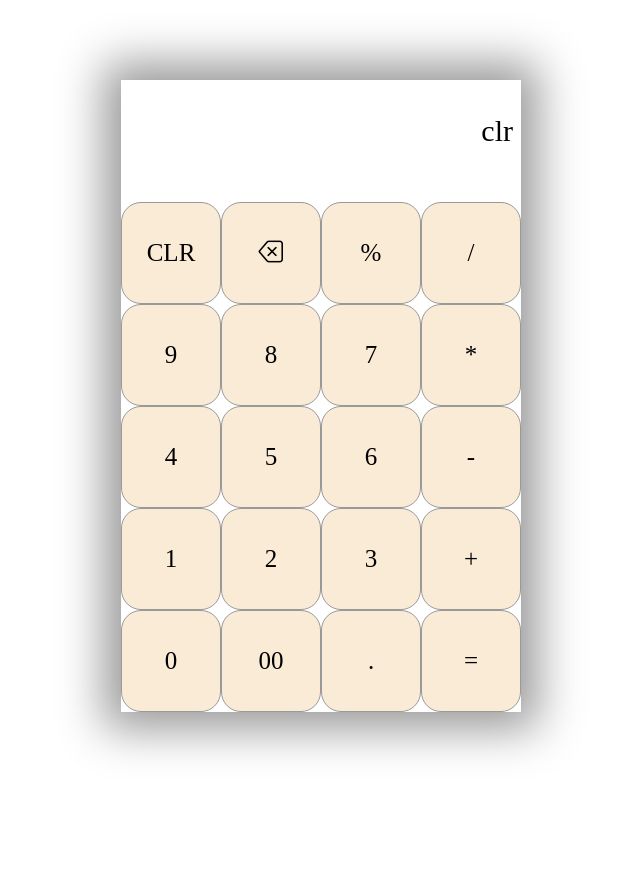
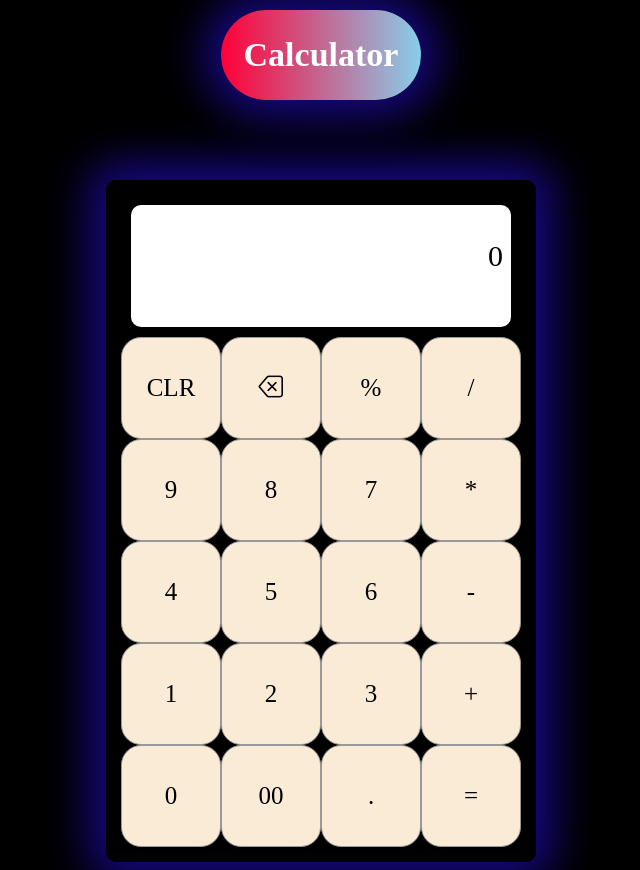
Before and after one commit to Siddharth6937/JavaScript, a plain HTML site: page project/Calculator/index.html in a window 1280 px wide. Both pictures are taken after a click on the element "CLR". Shown: the whole page, without its empty margins (319-959 px from the left). Before the commit the page ends 800 px from the top, so only its background shows below. Drawn offline with nearby package versions, Linux system fonts and the light colour scheme.

Commit message:
Optimzed Code

```diff
--- a/project/Calculator/index.css
+++ b/project/Calculator/index.css
@@ -1,28 +1,56 @@
-.container{
+body {
+    background: #000;
+}
+
+.head {
+    display: flex;
+    justify-content: center;
+    align-items: center;
+    width: 200px;
+    height: 90px;
+    font-size: 17px;
+    background-image: linear-gradient(to right, rgb(255, 0, 55) , skyblue);
+    position: relative;
+    border-radius: 240px;
+    animation-name: example;
+    animation-duration: 20s;
+    animation-iteration-count: 3;
+    box-shadow: 0px 0px 43px 17px rgb(22, 8, 130);
+    margin-bottom: 50px;
+    color: white;
+    margin: auto;
+    margin-top: 10px;
+}
+
+.container {
     /* background: black; */
     max-width: 400px;
     margin: 10vh auto 0 auto;
-    /* border: 5px solid black; */
-    /* border-radius: 10px; */
-    box-shadow: 0px 0px 43px 17px rgba(153, 153, 153, 1);
+    border: 15px solid black;
+    border-radius: 10px;
+    box-shadow: 0px 0px 43px 17px rgb(22, 8, 130);
 }
-#display{
+
+#display {
+    background: white;
     text-align: right;
     height: 90px;
     line-height: 70px;
     padding: 16px 8px;
     font-size: 30px;
-    /* border: 10px solid black; */
+    border: 10px solid black;
     /* background: rgb(191, 208, 138); */
-    /* border-radius: 20px; */
+    border-radius: 20px;
 }
-.buttons{
+
+.buttons {
     display: grid;
     grid-template-columns: 1fr 1fr 1fr 1fr;
 }
-.button{
+
+.button {
     background: antiquewhite;
-    border: 0.5px solid #999;
+    border: .5px solid #999999;
     border-radius: 20px;
     line-height: 100px;
     text-align: center;
@@ -30,13 +58,14 @@
     cursor: pointer;
 }
 
-#equal{
-    background: rgb(85,85,255);
+#equal {
+    background: rgb(85, 85, 255);
     color: white;
 }
-.button:hover{
+
+.button:hover {
     background: #323330;
-    background: rgb(11, 11, 192);
+    background: rgb(32, 78, 215);
     color: white;
     transition: 0.5s ease-in-out;
 }
--- a/project/Calculator/index.html
+++ b/project/Calculator/index.html
@@ -10,6 +10,7 @@
 </head>
 
 <body>
+    <div class="head"><H1>Calculator</H1></div>
     <div class="container">
         <div id="display">0</div>
 
--- a/project/Calculator/index.js
+++ b/project/Calculator/index.js
@@ -8,21 +8,96 @@ function isOperator(buttonText) {
     }
 }
 
+// function buttonClicked(buttonText) {
+//     if(displayArea.innerText.length >= 24){
+//         return;
+//     }
+//     if (buttonText != 'clr' && buttonText != 'del' && buttonText != '=') {
+//         if (displayArea.innerText === '0') {
+//             if (buttonText != '0' && buttonText != '00') {
+//                 if (buttonText == "." || isOperator(buttonText)) {
+//                     displayArea.innerText = '0' + buttonText;
+//                 } else {
+//                     displayArea.innerText = buttonText;
+//                 }
+//             } else {
+//                 displayArea.innerText = '0';
+//             }
+//         } else {
+//                 if (isOperator(displayArea.innerText[displayArea.innerText.length - 1]) && isOperator((buttonText))) {
+//                     displayArea.innerText = displayArea.innerText.slice(0, -1) + buttonText;
+//                 } else {
+//                     if(buttonText != '.'){
+//                     displayArea.innerText = displayArea.innerText + buttonText;
+//                     }else if(!displayArea.innerText.includes('.')){
+//                         displayArea.innerText = displayArea.innerText + buttonText;
+//                     }
+//                 }
+//         }
+//     } else {
+//         if (buttonText === 'clr') {
+//             displayArea.innerText = "0";
+//         } else if (buttonText === 'del') {
+//             displayArea.innerText = displayArea.innerText.slice(0, -1);
+//         } else if (buttonText === '=') {
+//             try {
+//                 displayArea.innerText = eval(displayArea.innerText);
+//             } catch (error) {
+//                 displayArea.innerText = '0';
+//             }
+//         }
+//     }
+// }
+
+
+
+
 function buttonClicked(buttonText) {
+    if (buttonText === 'clr') {
+        displayArea.innerText = "0";
+        return;
+    }
+    if (buttonText === 'del') {
+        displayArea.innerText = displayArea.innerText !=='0' ? displayArea.innerText.slice(0, -1) : '0';
+        return;
+    }
+    if (buttonText === '=') {
+        try {
+            displayArea.innerText = eval(displayArea.innerText);
+        } catch (error) {
+            displayArea.innerText = '0';
+        }
+        return;
+    }
+
+
+
+
+    if (displayArea.innerText.length >= 24) {
+        return;
+    }
+
+    if ((buttonText == "0" || buttonText == '0') && displayArea.innerText === '0') {
+        return;
+    }
+
+    if (buttonText == "." || isOperator(buttonText) && displayArea.innerText === '0') {
+        displayArea.innerText = '0' + buttonText;
+        return;
+    }
+
+    if (isOperator(buttonText) && isOperator(displayArea.innerText[displayArea.innerText.length - 1]) && displayArea.innerText != '0') {
+        displayArea.innerText = displayArea.innerText.slice(0, -1) + buttonText;
+        return;
+    }
+
     if (displayArea.innerText === '0') {
 
-        if (buttonText != '0' && buttonText != '00') {
-            if (buttonText == "." || isOperator(buttonText)) {
-                displayArea.innerText = '0' + buttonText;
-            } else {
-                displayArea.innerText = buttonText;
-            }
-        } else {
-            displayArea.innerText = '0';
-        }
-    } else {
-        if (isOperator(displayArea.innerText[displayArea.innerText.length - 1]) && isOperator((buttonText))) {
-            displayArea.innerText = displayArea.innerText.replace(displayArea.innerText[displayArea.innerText.length - 1], buttonText);
+        displayArea.innerText = buttonText;
+    }
+    else {
+        if (buttonText != '.') {
+            displayArea.innerText = displayArea.innerText + buttonText;
         } else {
             displayArea.innerText = displayArea.innerText + buttonText;
         }
```
